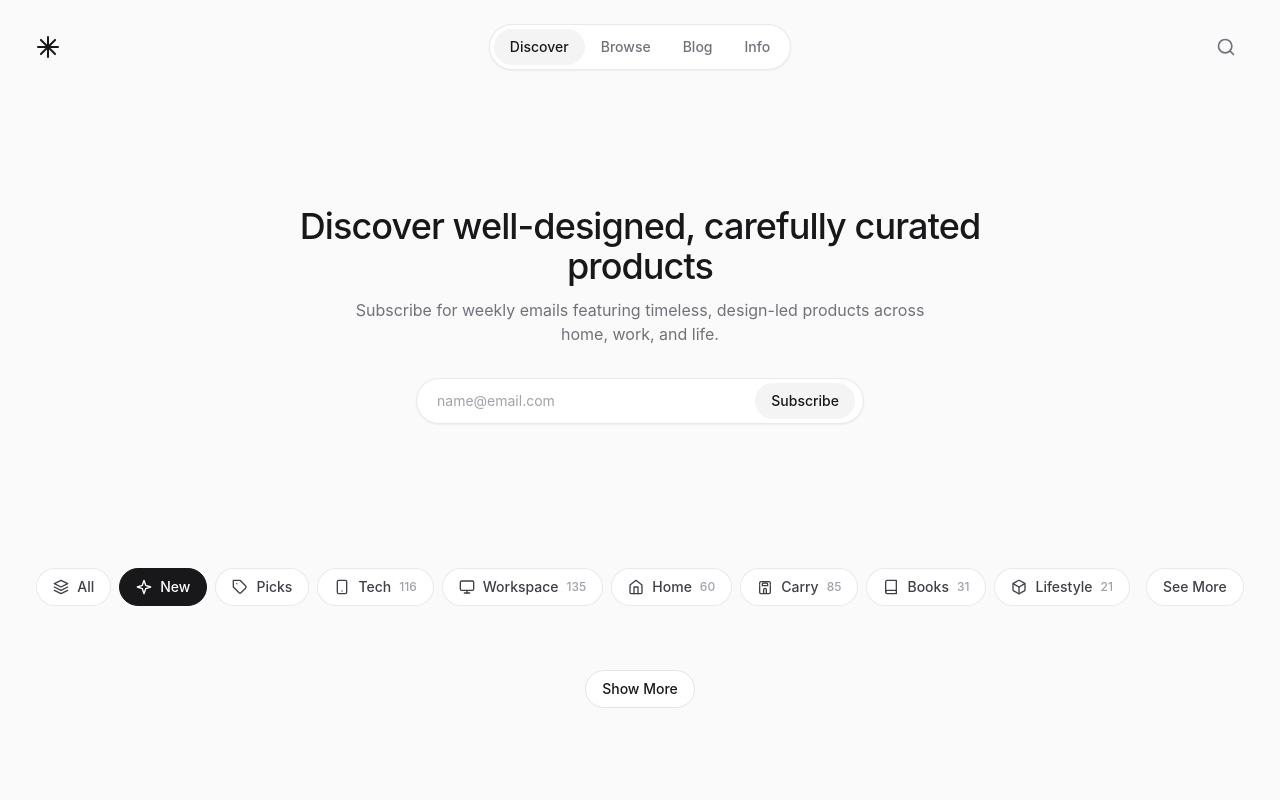
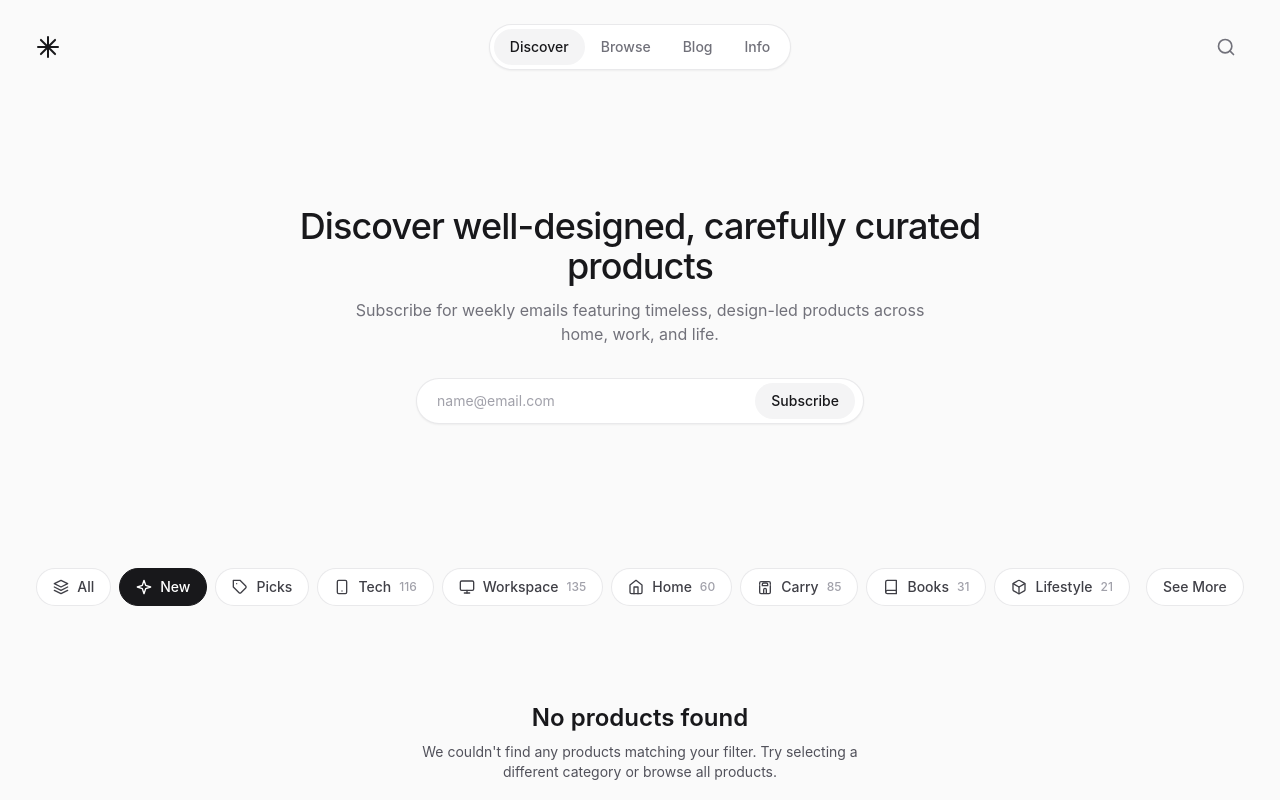
Before and after one commit to phalla-doll/curated-products-showcase, a React (Vite) app: page / in a window 1280 px wide. Both pictures are taken after a click on the button "New". Shown: the top 800 px of the page. Built offline with nearby package versions, Linux system fonts and the light colour scheme.

Commit message:
Add empty state handling in ProductGrid: display a user-friendly message when no products match the filter, enhancing the overall user experience.

```diff
--- a/src/components/ProductGrid.tsx
+++ b/src/components/ProductGrid.tsx
@@ -60,6 +60,22 @@ function ProductGrid() {
     };
   }, [filterProducts]);
 
+  // Show empty state if no products match the filter
+  if (filteredProducts.length === 0) {
+    return (
+      <div className="py-16 text-center">
+        <div className="max-w-md mx-auto">
+          <h2 className="text-2xl font-semibold text-zinc-900 mb-2">
+            No products found
+          </h2>
+          <p className="text-zinc-600 text-sm">
+            We couldn't find any products matching your filter. Try selecting a different category or browse all products.
+          </p>
+        </div>
+      </div>
+    );
+  }
+
   return (
     <div>
       <div className="pb-8 grid grid-cols-1 sm:grid-cols-2 lg:grid-cols-3 gap-8">
```
